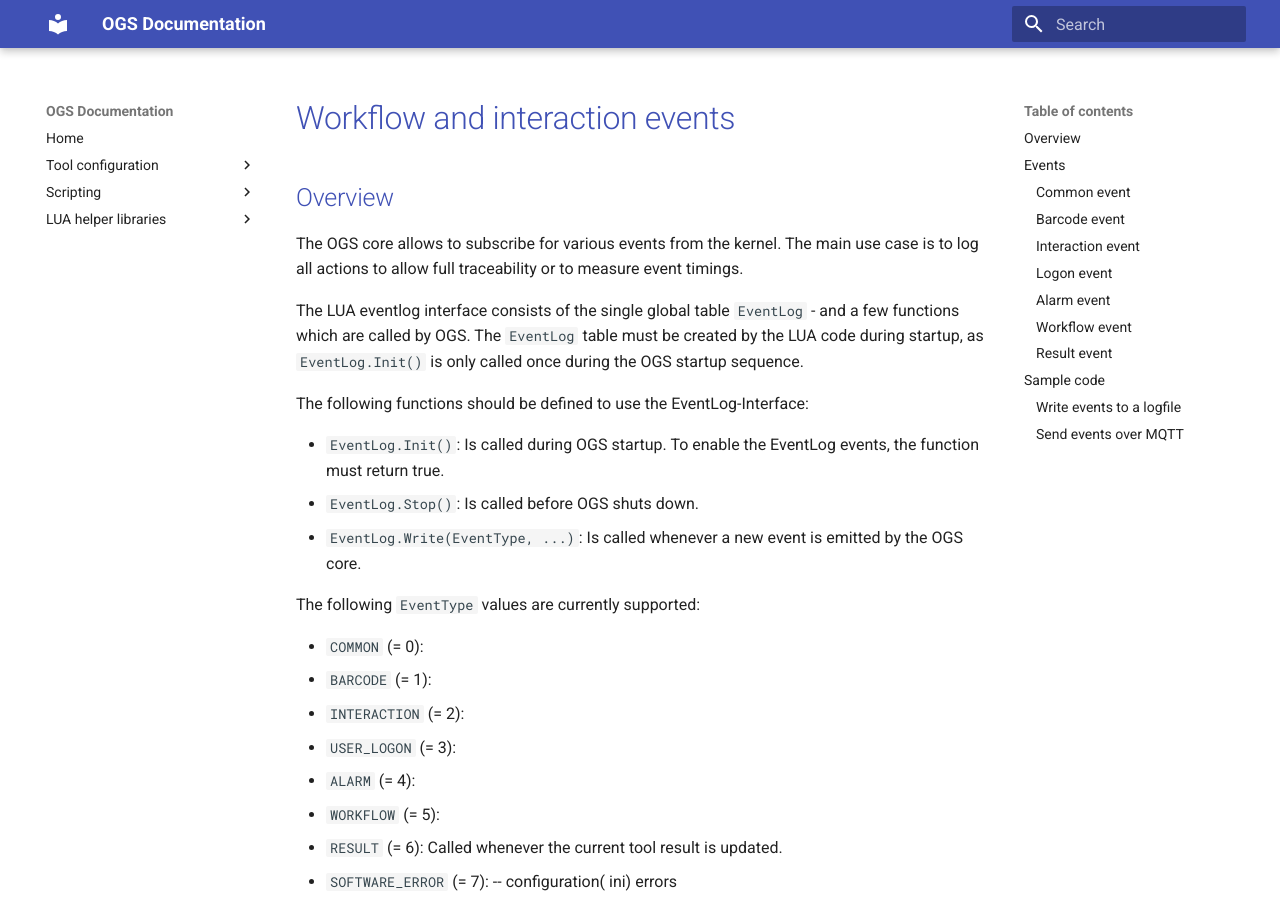
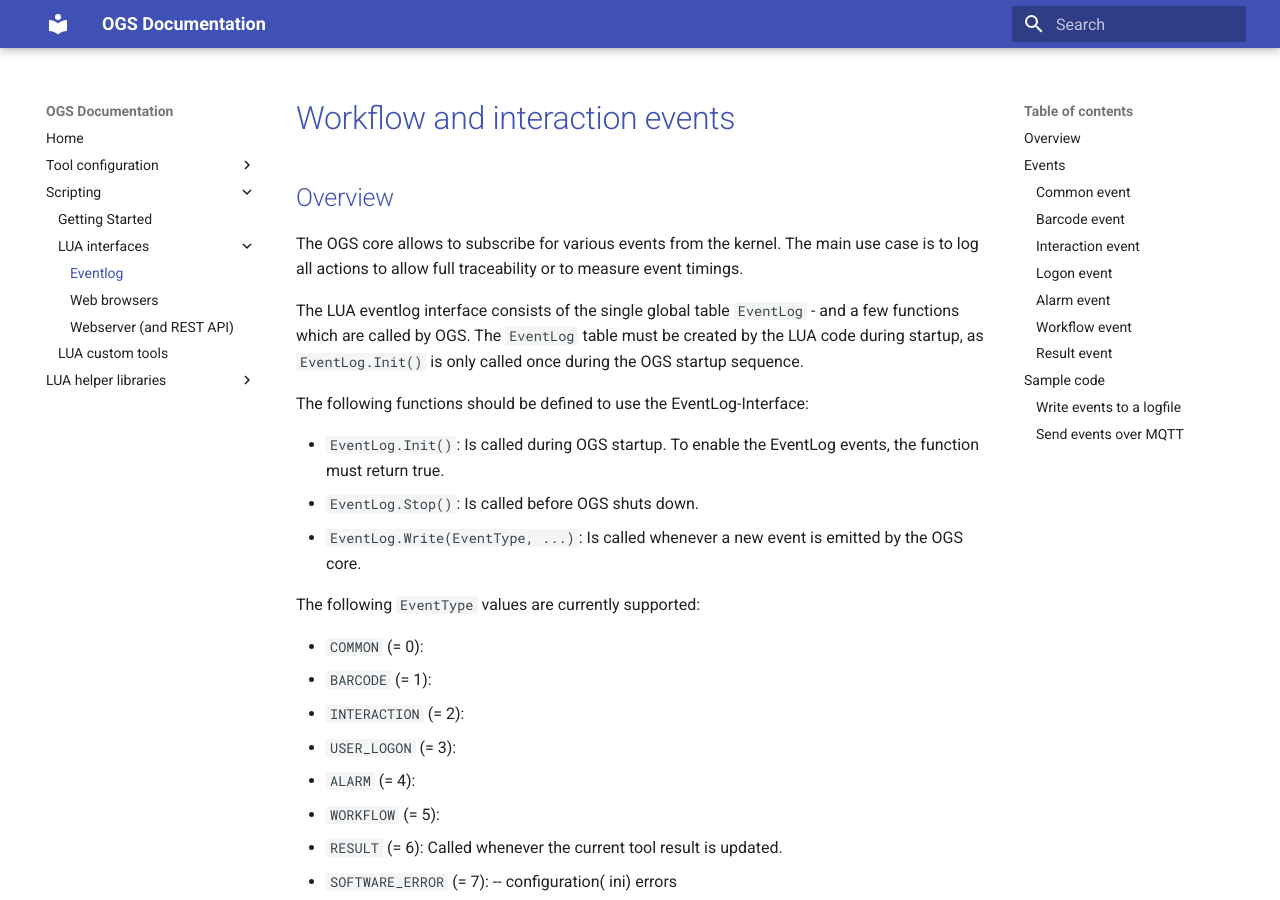
Before and after one commit to haller-erne/ogs, an MkDocs documentation site: the page built from docs/v3/lua/eventlog.md, in a window 1280 px wide and 900 px high. Built offline with MkDocs 1.6.1 and Material for MkDocs 9.7.7, drawn with Linux system fonts in a browser that asks for light colours.

Commit message:
Added eventlog to mkdocs

```diff
--- a/mkdocs.yml
+++ b/mkdocs.yml
@@ -14,6 +14,7 @@ nav:
     - Scripting:
         - Getting Started: v3/getting-started.md
         - LUA interfaces:
+            - Eventlog: v3/lua/eventlog.md
             - Web browsers: v3/lua/webbrowser.md
             - Webserver (and REST API): v3/lua/webserver.md
         - LUA custom tools: v3/lua/customtools.md
```
